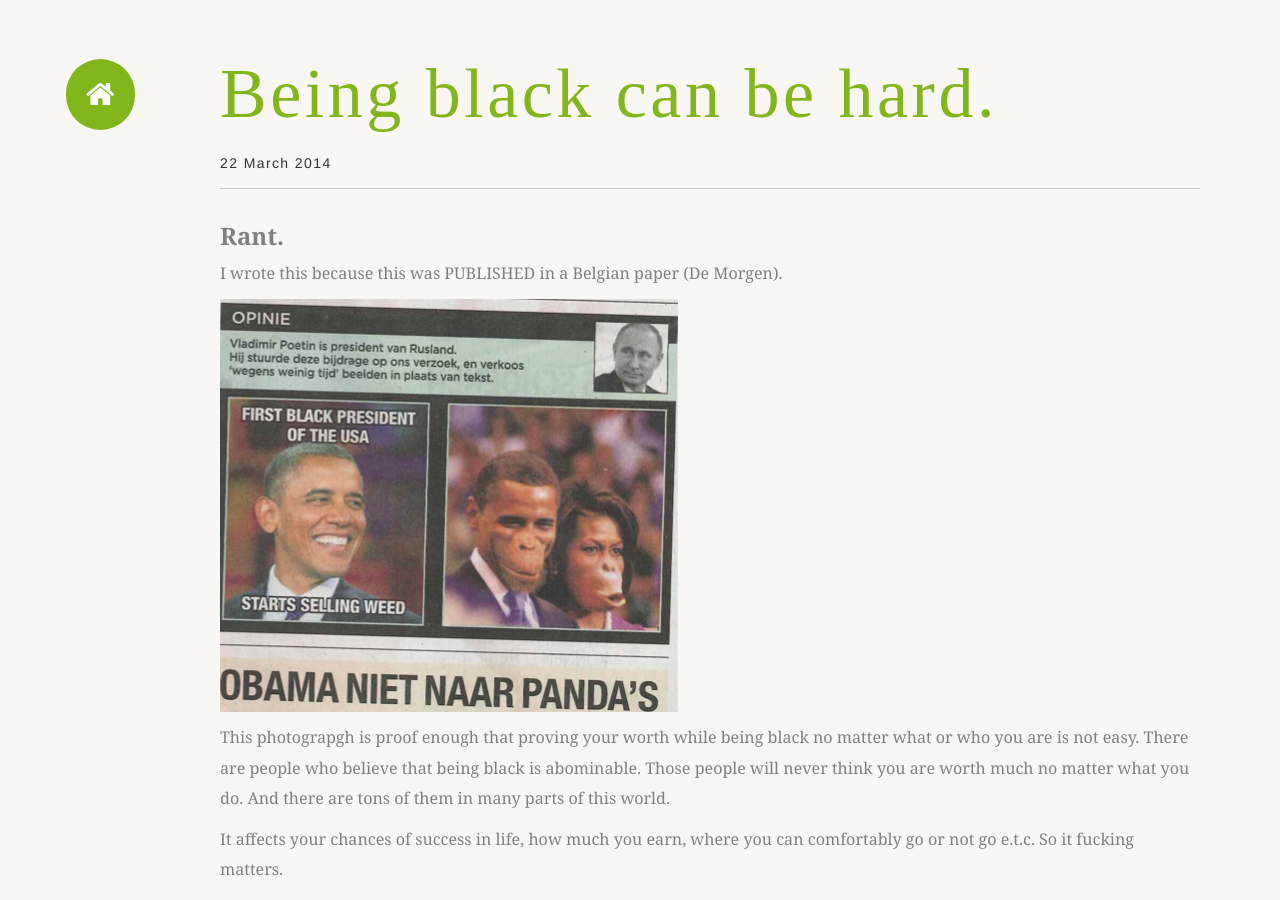
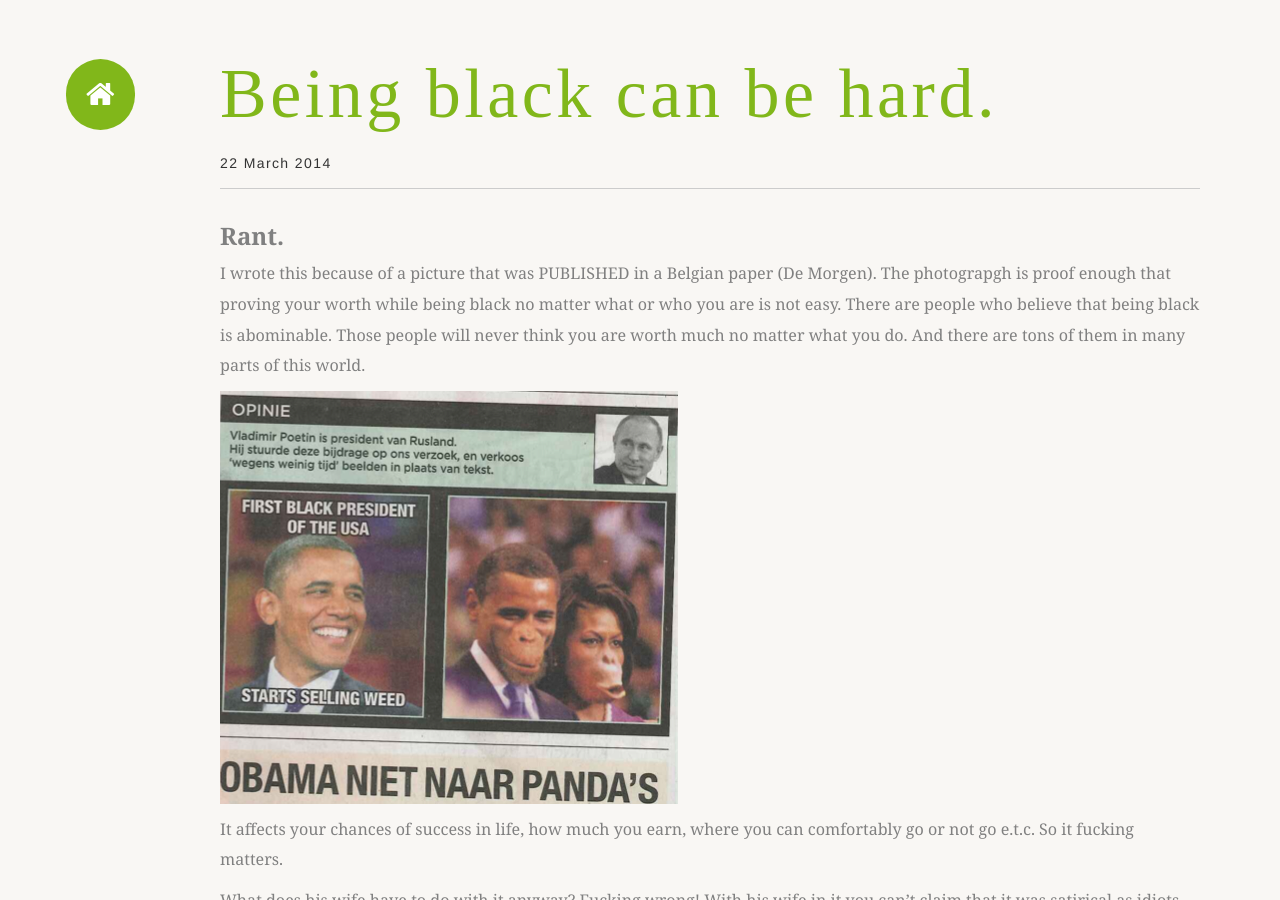
Before and after one commit to beerendlauwers/urbanslug.github.io, a Jekyll site: the page built from _posts/2014-03-22-Being-black-can-be-hard.md, in a window 1280 px wide and 900 px high. Built offline with Jekyll 4.4.1, drawn with Linux system fonts in a browser that asks for light colours; some web fonts are replaced.

Commit message:
Lowered image in _posts/2014-03-22-Being-black-can-be-hard.md

```diff
--- a/_posts/2014-03-22-Being-black-can-be-hard.md
+++ b/_posts/2014-03-22-Being-black-can-be-hard.md
@@ -5,15 +5,13 @@ title: "Being black can be hard."
 
 ### Rant.
 
-I wrote this because this was PUBLISHED in a Belgian paper (De Morgen).
-
-
-![Obamas_racist_picture](/img/Content/Racism/Obamas_racist_picture.png "Obamas_racist_picture")
-
-This photograpgh is proof enough that proving your worth while being black no matter what or who you are is not easy.
+I wrote this because of a picture that was PUBLISHED in a Belgian paper (De Morgen).
+The photograpgh is proof enough that proving your worth while being black no matter what or who you are is not easy.
 There are people who believe that being black is abominable.
 Those people will never think you are worth much no matter what you do.
 And there are tons of them in many parts of this world.
+
+![Obamas_racist_picture](/img/Content/Racism/Obamas_racist_picture.png "Obamas_racist_picture")
 
 It affects your chances of success in life, how much you earn, where you can comfortably go or not go e.t.c. So it fucking matters.
 
```
